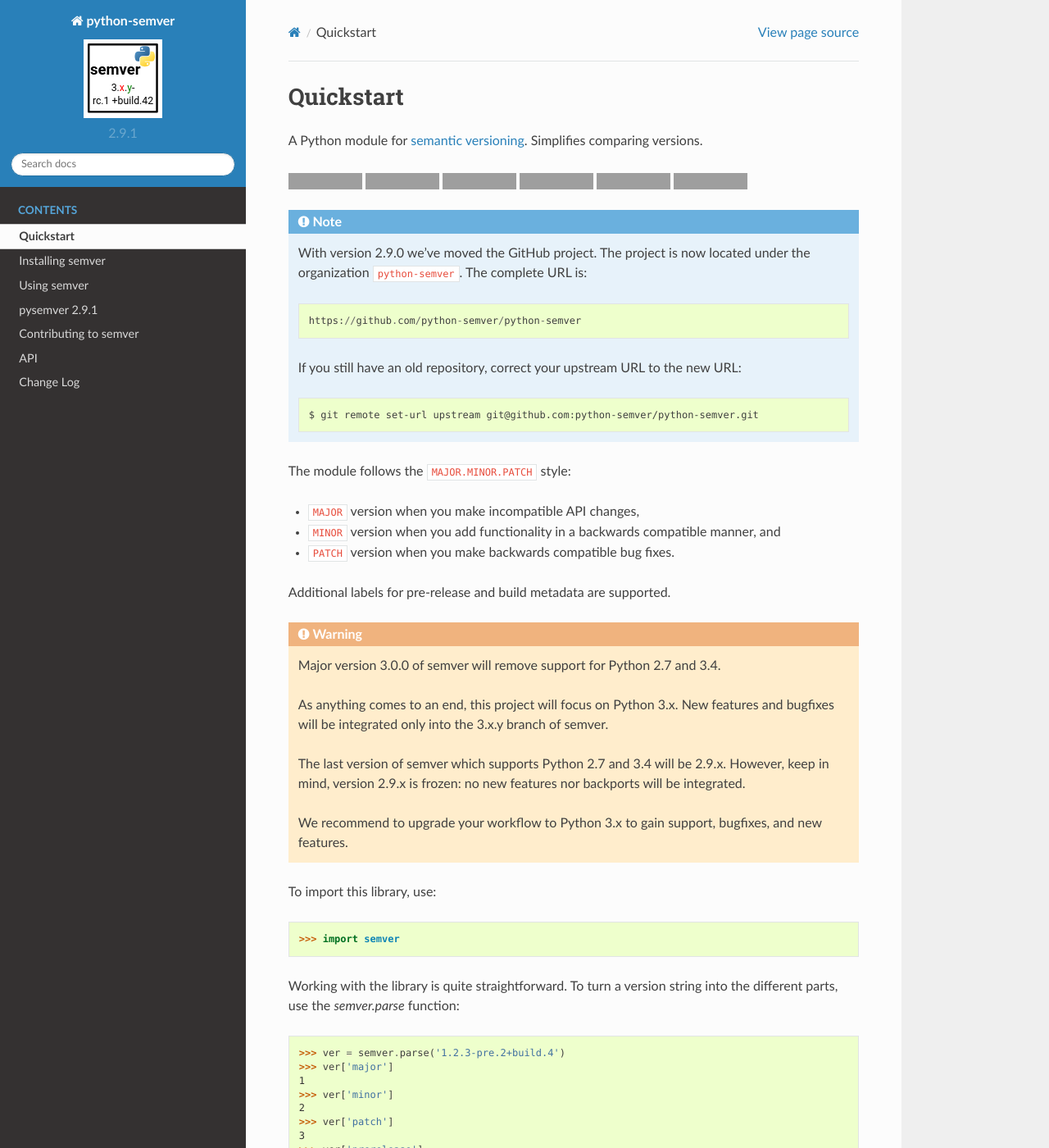
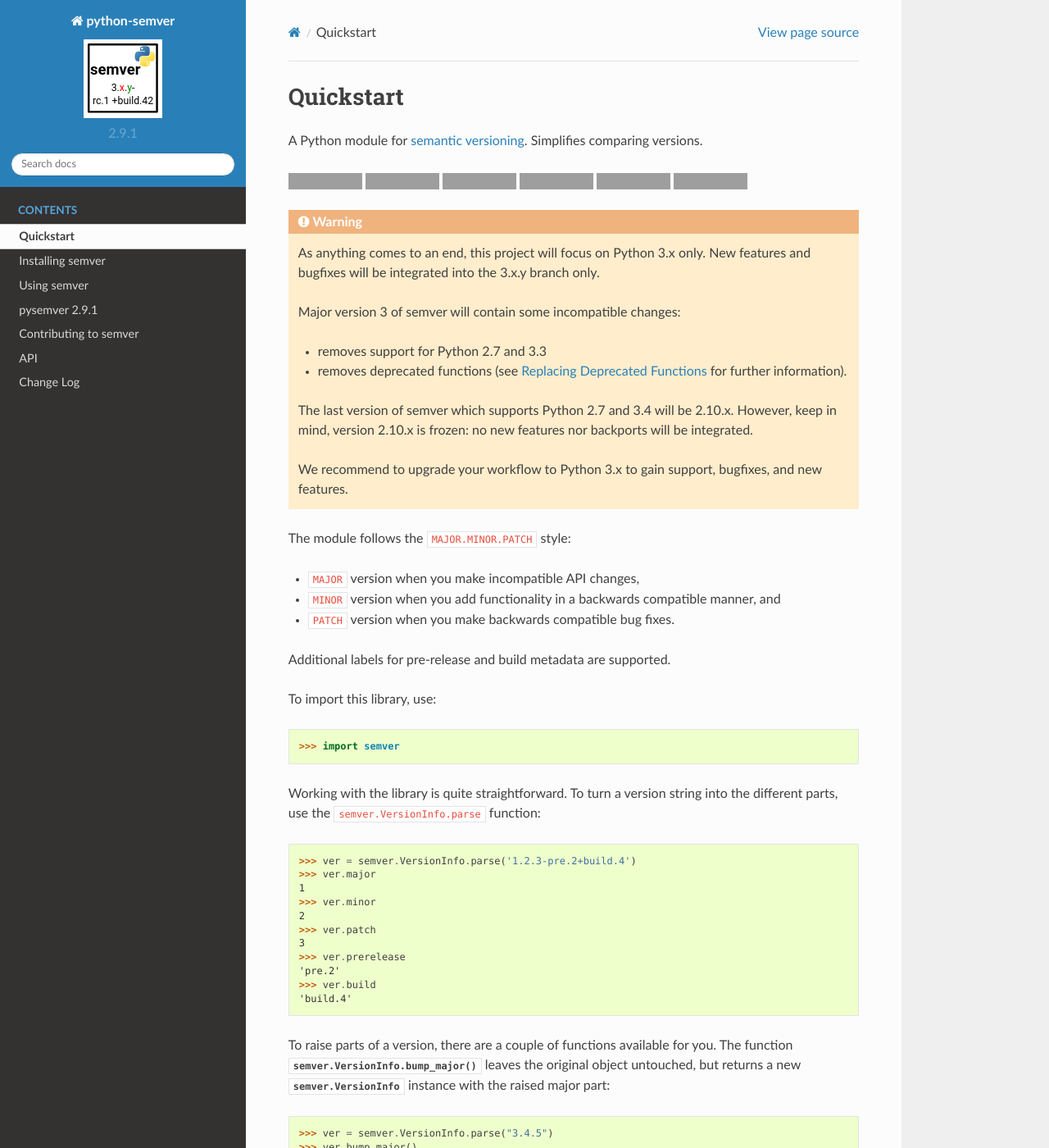
Before and after one commit to python-semver/python-semver, a Sphinx documentation site: the page built from docs/readme.rst, in a window 1280 px wide and 1400 px high. Shown: the whole window at 82% size. Built offline with Sphinx 7.4.7 and the Read the Docs theme 2.0.0, drawn with Linux system fonts in a browser that asks for light colours; some of the changed text lies outside the part shown; grey boxes are pictures that could not be loaded.

Commit message:
Fix #235: Shift focus on semver.VersionInfo.*
* Module level functions like `semver.bump_version` are still available
  in the documentation, but they play a much less important role now.
  The preferred way is to use semver.Versioninfo instances to use.

* Replace 2.9.2 -> 2.10.0 due to #237

* Fix docstring examples

```diff
--- a/CHANGELOG.rst
+++ b/CHANGELOG.rst
@@ -6,7 +6,7 @@ Change Log
 All notable changes to this code base will be documented in this file,
 in every released version.
 
-Version 2.9.x (WIP)
+Version 2.10.0 (WIP)
 ===================
 
 :Released: 2020-xx-yy
@@ -14,6 +14,10 @@ Version 2.9.x (WIP)
 
 Features
 --------
+
+* :pr:`235`: Improved documentation and shift focus on ``semver.VersionInfo`` instead of advertising
+  the old and deprecated module-level functions.
+
 
 Bug Fixes
 ---------
--- a/README.rst
+++ b/README.rst
@@ -9,18 +9,23 @@ A Python module for `semantic versioning`_. Simplifies comparing versions.
 
 .. teaser-end
 
-.. note::
+.. warning::
 
-   With version 2.9.0 we've moved the GitHub project. The project is now
-   located under the organization ``python-semver``.
-   The complete URL is::
+   As anything comes to an end, this project will focus on Python 3.x only.
+   New features and bugfixes will be integrated into the 3.x.y branch only.
 
-       https://github.com/python-semver/python-semver
+   Major version 3 of semver will contain some incompatible changes:
 
-   If you still have an old repository, correct your upstream URL to the new URL::
+   * removes support for Python 2.7 and 3.3
+   * removes deprecated functions (see :ref:`sec_replace_deprecated_functions` for
+     further information).
 
-       $ git remote set-url upstream git@github.com:python-semver/python-semver.git
+   The last version of semver which supports Python 2.7 and 3.4 will be
+   2.10.x. However, keep in mind, version 2.10.x is frozen: no new
+   features nor backports will be integrated.
 
+   We recommend to upgrade your workflow to Python 3.x to gain support,
+   bugfixes, and new features.
 
 The module follows the ``MAJOR.MINOR.PATCH`` style:
 
@@ -30,23 +35,6 @@ The module follows the ``MAJOR.MINOR.PATCH`` style:
 
 Additional labels for pre-release and build metadata are supported.
 
-
-.. warning::
-
-   Major version 3.0.0 of semver will remove support for Python 2.7 and 3.4.
-
-   As anything comes to an end, this project will focus on Python 3.x.
-   New features and bugfixes will be integrated only into the 3.x.y branch
-   of semver.
-
-   The last version of semver which supports Python 2.7 and 3.4 will be
-   2.9.x. However, keep in mind, version 2.9.x is frozen: no new
-   features nor backports will be integrated.
-
-   We recommend to upgrade your workflow to Python 3.x to gain support,
-   bugfixes, and new features.
-
-
 To import this library, use:
 
 .. code-block:: python
@@ -54,31 +42,29 @@ To import this library, use:
     >>> import semver
 
 Working with the library is quite straightforward. To turn a version string into the
-different parts, use the `semver.parse` function:
+different parts, use the ``semver.VersionInfo.parse`` function:
 
 .. code-block:: python
 
-    >>> ver = semver.parse('1.2.3-pre.2+build.4')
-    >>> ver['major']
+    >>> ver = semver.VersionInfo.parse('1.2.3-pre.2+build.4')
+    >>> ver.major
     1
-    >>> ver['minor']
+    >>> ver.minor
     2
-    >>> ver['patch']
+    >>> ver.patch
     3
-    >>> ver['prerelease']
+    >>> ver.prerelease
     'pre.2'
-    >>> ver['build']
+    >>> ver.build
     'build.4'
 
 To raise parts of a version, there are a couple of functions available for
-you. The `semver.parse_version_info` function converts a version string
-into a `semver.VersionInfo` class. The function
-`semver.VersionInfo.bump_major` leaves the original object untouched, but
-returns a new `semver.VersionInfo` instance with the raised major part:
+you. The function :func:`semver.VersionInfo.bump_major` leaves the original object untouched, but
+returns a new :class:`semver.VersionInfo` instance with the raised major part:
 
 .. code-block:: python
 
-    >>> ver = semver.parse_version_info("3.4.5")
+    >>> ver = semver.VersionInfo.parse("3.4.5")
     >>> ver.bump_major()
     VersionInfo(major=4, minor=0, patch=0, prerelease=None, build=None)
 
--- a/docs/pysemver.rst
+++ b/docs/pysemver.rst
@@ -52,7 +51,7 @@ Bump a version.
 
 .. option:: <PART>
 
-    The part to bump. Valid strings can be ``major``, ``minor``,
+    The part to bump. Valid strings are ``major``, ``minor``,
     ``patch``, ``prerelease``, or ``build``. The part has the
     following effects:
 
```
Also changed, not shown: other parts of docs/pysemver.rst (+1 -2 lines), docs/usage.rst (+34 -32 lines), semver.py (+41 -44 lines).
